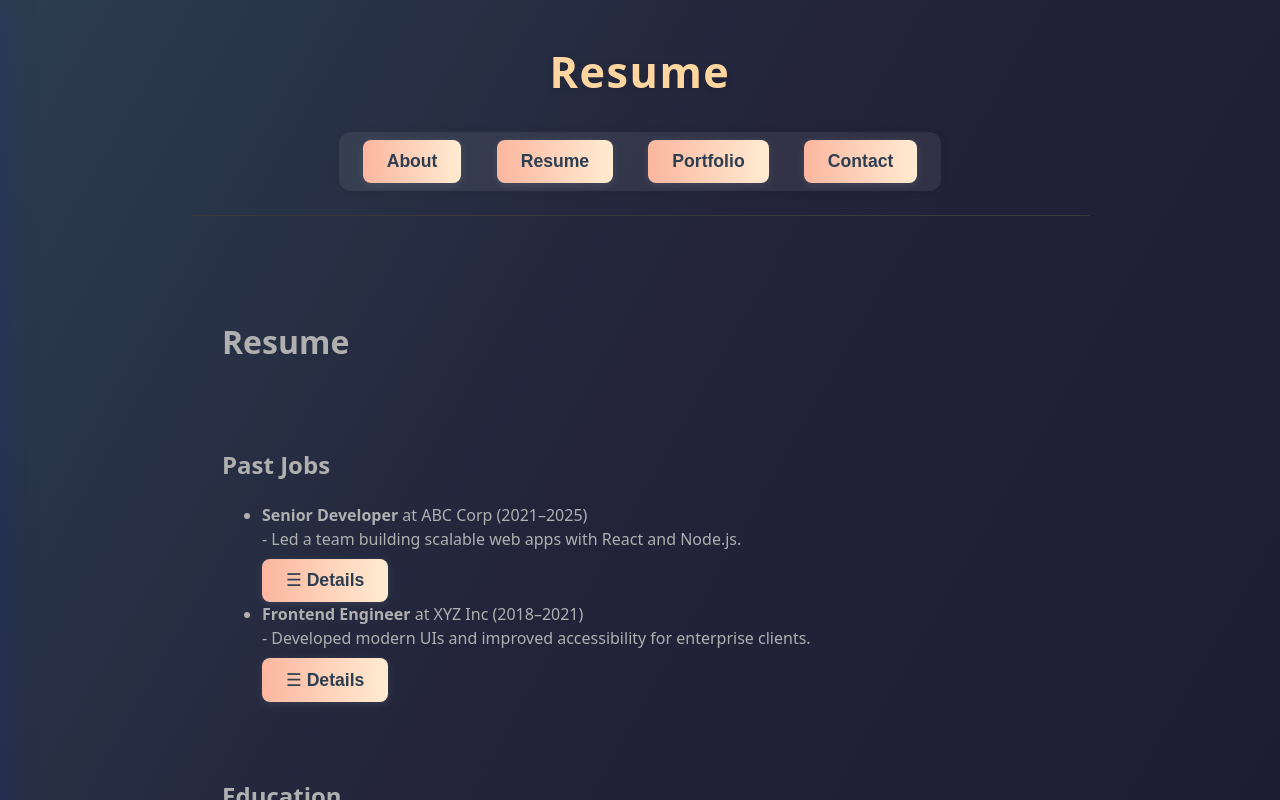
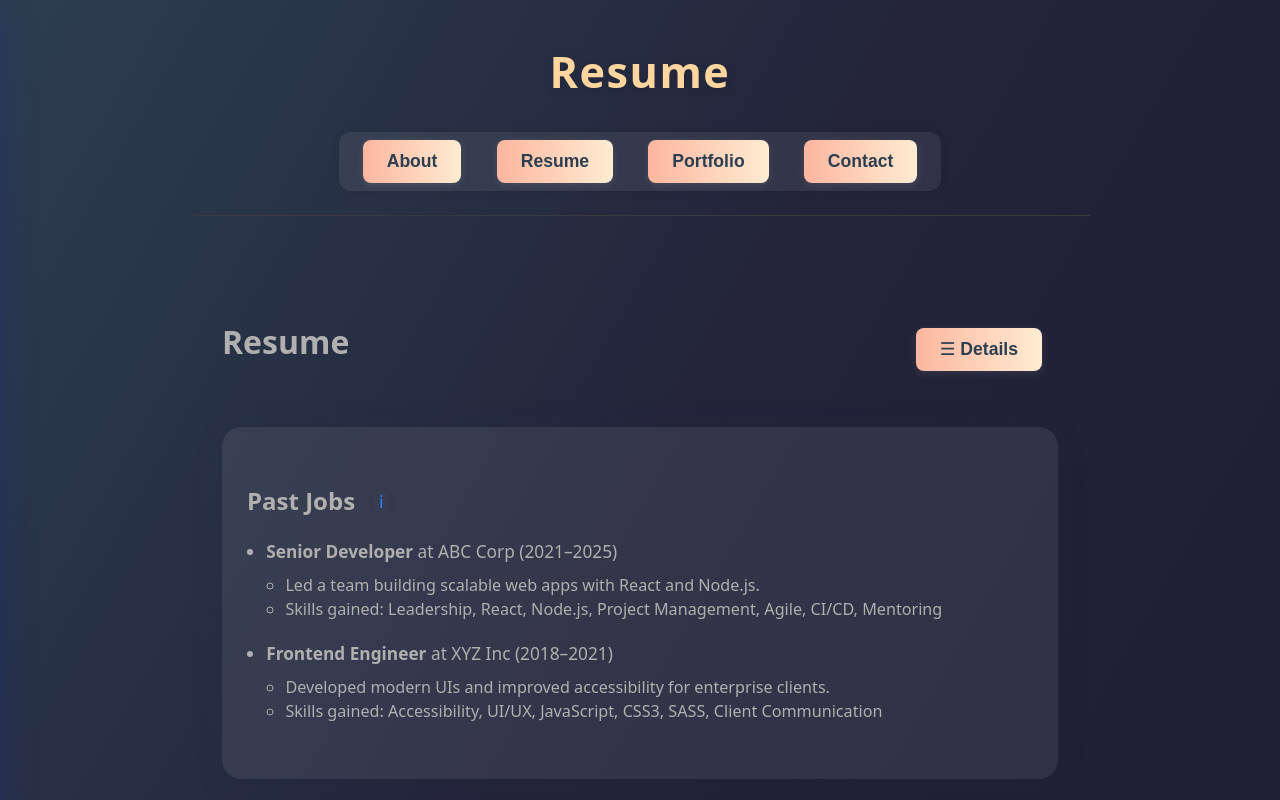
Before and after one commit to GeorgeMunday/software-development-portfolio, a React (Vite) app: page / in a window 1280 px wide. Both pictures are taken after a click on the button "Resume". Shown: the top 800 px of the page. Built offline with nearby package versions, Linux system fonts and the light colour scheme.

Commit message:
added ui change

```diff
--- a/src/page/componets/mains/about-main.jsx
+++ b/src/page/componets/mains/about-main.jsx
@@ -28,9 +28,9 @@ const AboutMain = ({ onSidebarToggle, onInfoClick }) => {
         </div>
 
         <div className="info-sections">
-          {/* Experience Section - links to sidebar */}
-          <div className="info-section">
-            <h2>Experience</h2>
+          {/* Experience Section - block style */}
+          <div className="info-section resume-section-bg">
+            <h2 className="resume-section-title">Experience</h2>
             <p>5+ years of professional development experience</p>
             <button
               className="info-btn"
@@ -40,9 +40,9 @@ const AboutMain = ({ onSidebarToggle, onInfoClick }) => {
             </button>
           </div>
 
-          {/* Skills Section - links to sidebar */}
-          <div className="info-section">
-            <h2>Skills</h2>
+          {/* Skills Section - block style */}
+          <div className="info-section resume-section-bg">
+            <h2 className="resume-section-title">Skills</h2>
             <p>React, Node.js, JavaScript, CSS, and more</p>
             <button
               className="info-btn"
@@ -52,9 +52,9 @@ const AboutMain = ({ onSidebarToggle, onInfoClick }) => {
             </button>
           </div>
 
-          {/* Education Section - links to sidebar */}
-          <div className="info-section">
-            <h2>Education</h2>
+          {/* Education Section - block style */}
+          <div className="info-section resume-section-bg">
+            <h2 className="resume-section-title">Education</h2>
             <p>Computer Science Degree from XYZ University</p>
             <button
               className="info-btn"
@@ -64,9 +64,9 @@ const AboutMain = ({ onSidebarToggle, onInfoClick }) => {
             </button>
           </div>
 
-          {/* Contact Preview - could link to infobar */}
-          <div className="info-section">
-            <h2>Contact</h2>
+          {/* Contact Preview - block style */}
+          <div className="info-section resume-section-bg">
+            <h2 className="resume-section-title">Contact</h2>
             <p>Get in touch for opportunities</p>
             <button
               className="info-btn"
--- a/src/page/componets/mains/contact-main.jsx
+++ b/src/page/componets/mains/contact-main.jsx
@@ -11,7 +11,8 @@ const ContactMain = ({ onSidebarToggle, onInfoClick }) => {
     <div className="about-container">
       <div className="about-content">
         <div className="info-sections">
-          <div className="info-section">
+          <div className="info-section resume-section-bg">
+            <h2 className="resume-section-title">Contact</h2>
             <form className="contact-form">
               <label>
                 Name
--- a/src/page/componets/mains/resume-main.jsx
+++ b/src/page/componets/mains/resume-main.jsx
@@ -4,70 +4,82 @@ import './styles/header-buttons.css';
 import './styles/info-section.css';
 import './styles/buttons.css';
 import './styles/typography.css';
+import './styles/resume.css';
 
 const ResumeMain = ({ onSidebarToggle, onInfoClick }) => {
   return (
     <div className="about-container">
       <div className="about-header">
         <h1>Resume</h1>
+        <div className="header-buttons">
+          <button
+            className="sidebar-toggle-btn"
+            onClick={() => onSidebarToggle && onSidebarToggle('resume')}
+            style={{ marginRight: '1rem' }}
+          >
+            ☰ Details
+          </button>
+        </div>
       </div>
       <div className="about-content">
-        <div className="info-sections">
-          <div className="info-section">
-            <h2>Past Jobs</h2>
-            <ul>
+        <div className="info-sections resume-sections">
+          {/* Past Jobs Section */}
+          <div className="info-section resume-section-bg">
+            <h2 className="resume-section-title">Past Jobs
+              <button className="infobar-toggle-btn" onClick={() => onInfoClick && onInfoClick('pastjobs')}>ℹ</button>
+            </h2>
+            <ul className="resume-list">
               <li>
                 <strong>Senior Developer</strong> at ABC Corp (2021–2025)
-                <br />- Led a team building scalable web apps with React and Node.js.
-                <br />
-                <button
-                  className="sidebar-toggle-btn"
-                  onClick={() => onSidebarToggle("resume")}
-                  style={{ marginTop: '0.5rem' }}
-                >
-                  ☰ Details
-                </button>
+                <ul>
+                  <li>Led a team building scalable web apps with React and Node.js.</li>
+                  <li>Skills gained: Leadership, React, Node.js, Project Management, Agile, CI/CD, Mentoring</li>
+                </ul>
               </li>
               <li>
                 <strong>Frontend Engineer</strong> at XYZ Inc (2018–2021)
-                <br />- Developed modern UIs and improved accessibility for enterprise clients.
-                <br />
-                <button
-                  className="sidebar-toggle-btn"
-                  onClick={() => onSidebarToggle("resume")}
-                  style={{ marginTop: '0.5rem' }}
-                >
-                  ☰ Details
-                </button>
+                <ul>
+                  <li>Developed modern UIs and improved accessibility for enterprise clients.</li>
+                  <li>Skills gained: Accessibility, UI/UX, JavaScript, CSS3, SASS, Client Communication</li>
+                </ul>
               </li>
             </ul>
           </div>
-          <div className="info-section">
-            <h2>Education</h2>
-            <ul>
+          {/* Experience Section */}
+          <div className="info-section resume-section-bg">
+            <h2 className="resume-section-title">Experience
+              <button className="infobar-toggle-btn" onClick={() => onInfoClick && onInfoClick('experience')}>ℹ</button>
+            </h2>
+            <ul className="resume-list">
               <li>
-                <strong>BSc Computer Science</strong>, XYZ University (2014–2018)
+                <strong>Dedals Internship</strong> (2025)
+                <ul>
+                  <li>Six-month internship learning real-world web development.</li>
+                  <li>Skills gained: Teamwork, Problem Solving, Modern Web Tech, Communication</li>
+                </ul>
               </li>
               <li>
-                Relevant coursework: Web Development, Algorithms, Databases
+                <strong>McDonald's Crew Member</strong> (2024–2025)
+                <ul>
+                  <li>Worked in a fast-paced environment, strengthening time management and organization.</li>
+                  <li>Skills gained: Time Management, Organization, Customer Service, Teamwork</li>
+                </ul>
               </li>
             </ul>
           </div>
-          <div className="info-section">
-            <h2>Skills</h2>
-            <button
-              className="infobar-toggle-btn"
-              onClick={() => onInfoClick("resume")}
-              style={{ marginBottom: '0.5rem' }}
-            >
-              ℹ Info
-            </button>
-            <ul>
-              <li>React, JavaScript, TypeScript</li>
-              <li>Node.js, Express</li>
-              <li>HTML5, CSS3, SASS</li>
-              <li>MongoDB, SQL</li>
-              <li>Git, CI/CD, Agile</li>
+          {/* Education Section */}
+          <div className="info-section resume-section-bg">
+            <h2 className="resume-section-title">Education
+              <button className="infobar-toggle-btn" onClick={() => onInfoClick && onInfoClick('education')}>ℹ</button>
+            </h2>
+            <ul className="resume-list">
+              <li>
+                <strong>BSc Computer Science</strong>, XYZ University (2014–2018)
+                <ul>
+                  <li>Relevant coursework: Web Development, Algorithms, Databases</li>
+                  <li>Skills gained: Computer Science Fundamentals, SQL, Algorithms, Web Development</li>
+                </ul>
+              </li>
             </ul>
           </div>
           <div className="info-section" style={{ textAlign: 'center', marginTop: '1.5rem' }}>
--- a/src/page/componets/mains/styles/css/contact-form.css
+++ b/src/page/componets/mains/styles/css/contact-form.css
@@ -35,11 +35,6 @@
   transition: border 0.2s;
   align-self: stretch;
 }
-.contact-form input:focus,
-.contact-form textarea:focus {
-  border: 1.2px solid #7e57c2;
-  background: #fff;
-}
 .contact-form textarea {
   resize: vertical;
   min-height: 100px;
--- /dev/null
+++ b/src/page/componets/mains/styles/resume.css
@@ -0,0 +1,59 @@
+/* Resume page section backgrounds and spacing */
+.resume-sections {
+  gap: 3.5rem;
+}
+
+.resume-section-bg {
+  margin-bottom: 2.5rem;
+  padding: 2.2rem 1.5rem;
+  border-radius: 1.2rem;
+  background: rgba(255,255,255,0.08);
+  box-shadow: 0 4px 32px 0 rgba(44,62,80,0.10), 0 1.5px 8px 0 rgba(44,62,80,0.07);
+  border: 1.5px solid rgba(44,62,80,0.08);
+  position: relative;
+  transition: box-shadow 0.22s, transform 0.18s, background 0.22s;
+}
+.resume-section-bg:hover {
+  background: rgba(255,255,255,0.18);
+  box-shadow: 0 8px 48px 0 rgba(44,62,80,0.18), 0 2.5px 16px 0 rgba(44,62,80,0.13);
+  transform: translateY(-4px) scale(1.025);
+  border: 1.5px solid #fcb69f;
+}
+
+.resume-section-title {
+  display: flex;
+  align-items: center;
+  gap: 0.7rem;
+  font-size: 1.5rem;
+  font-weight: 700;
+}
+
+.resume-section-title .infobar-toggle-btn {
+  font-size: 1.1rem;
+  margin-left: 0.5rem;
+  background: none;
+  border: none;
+  color: #2d7dff;
+  cursor: pointer;
+  padding: 0 0.3rem;
+  transition: color 0.18s;
+}
+.resume-section-title .infobar-toggle-btn:hover {
+  color: #fcb69f;
+}
+
+.resume-list {
+  margin-top: 1.2rem;
+  margin-bottom: 0;
+  padding-left: 1.2rem;
+  font-size: 1.08rem;
+}
+.resume-list > li {
+  margin-bottom: 1.2rem;
+}
+.resume-list ul {
+  margin-top: 0.5rem;
+  margin-bottom: 0.5rem;
+  padding-left: 1.2rem;
+  font-size: 1.01rem;
+}
```
